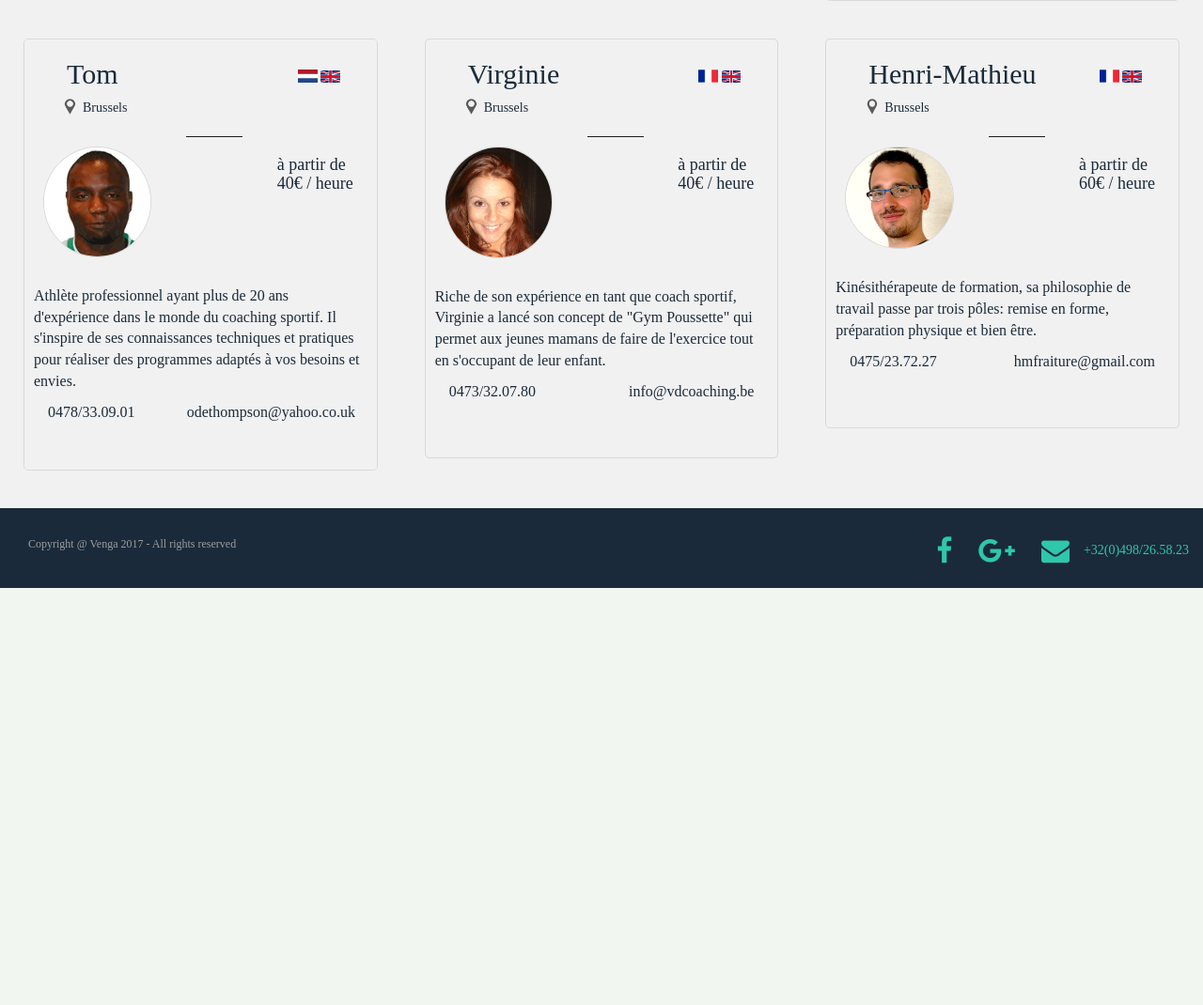
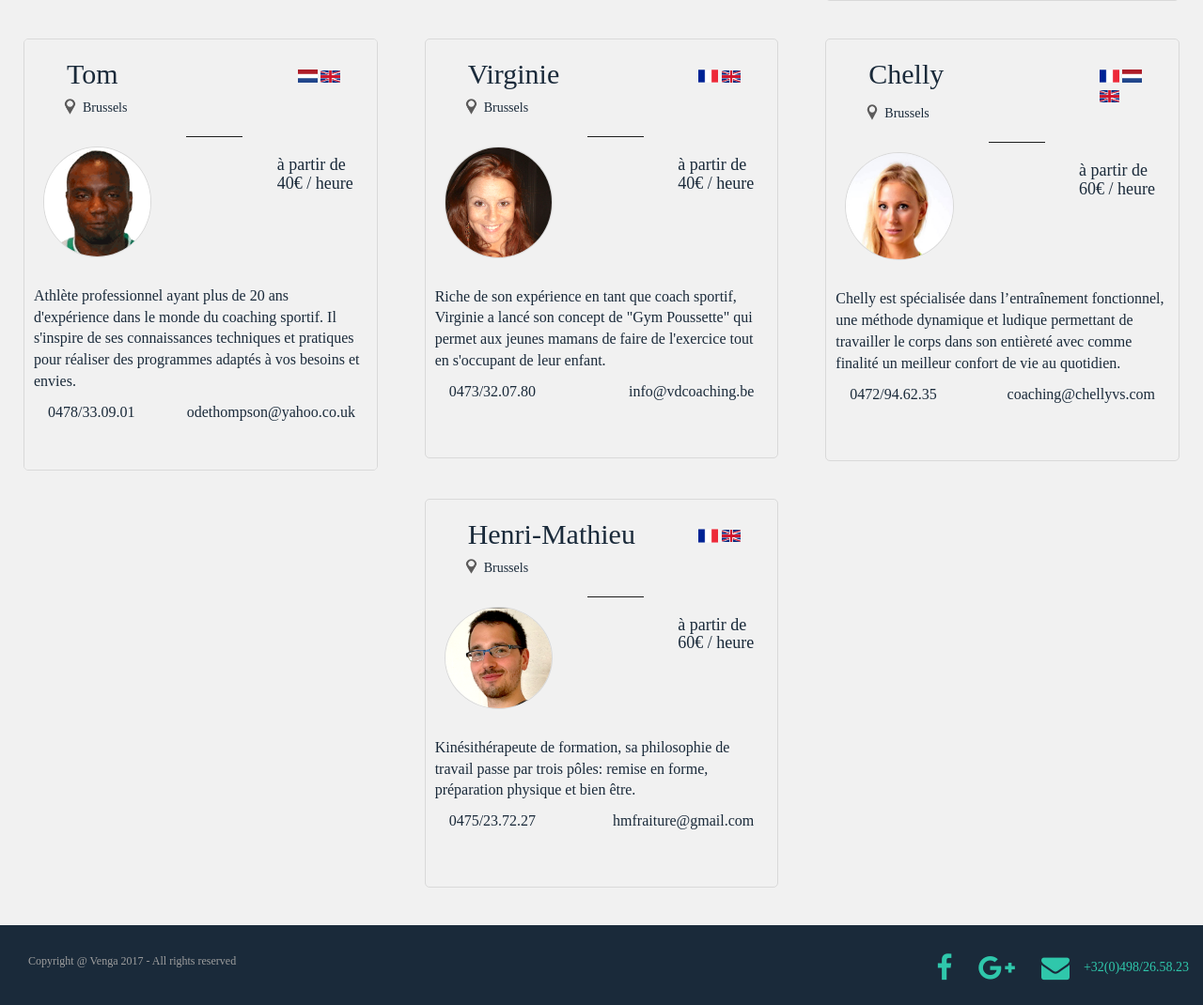
Before and after one commit to AlexTombeur/Venga, a Rails app: page /trainers in a window 1280 px wide. Shown: the part 2659-3729 px from the top of the page at 94% size. Before the commit the page ends 3285 px from the top, so only its background shows below. Run offline with Rails 7, Linux system fonts and the light colour scheme; style sheets or scripts are compiled from the project's sources; some libraries are stand-ins or nearby versions.

Commit message:
chelly's profile

```diff
--- a/app/views/pages/trainers.html.erb
+++ b/app/views/pages/trainers.html.erb
@@ -129,6 +129,8 @@
         </div>
       </div>
 
+
+
       <div class="col-md-4 col-sm-6 col-xs-12">
         <div class="card">
           <div class="card-category">
@@ -198,6 +200,7 @@
           </div>
         </div>
       </div>
+
 
       <div class="col-md-4 col-sm-6 col-xs-12">
         <div class="card">
@@ -378,6 +381,42 @@
         </div>
       </div>
 
+     <div class="col-md-4 col-sm-6 col-xs-12">
+        <div class="card">
+          <div class="card-category">
+            <div class="line1 row">
+              <div class="col-md-9 col-sm-9 col-xs-9"><h2>Chelly</h2></div>
+              <div class="col-md-3 col-sm-3 col-xs-3 flags">
+                <%= image_tag("fr.png", :alt => "rss feed", :height => "40%", :width => "40%", class: "") %>
+                <%= image_tag("fl.png", :alt => "rss feed", :height => "40%", :width => "40%", class: "") %>
+                <%= image_tag("en.png", :alt => "rss feed", :height => "40%", :width => "40%", class: "") %>
+              </div>
+            </div>
+            <div class="list-inline">
+              <%= image_tag("location.png", :alt => "rss feed", :height => "5%", :width => "5%", class: "location") %>
+              <p>Brussels</p>
+            </div>
+            <hr class="hr--small">
+          </div>
+
+            <div class="price list-inline">
+              <%= image_tag("chelly.jpg", :alt => "rss feed", :height => "103%", :width => "35%", class: "picture") %>
+              <h4>
+                à partir de<br>
+                60€ / heure
+              </h4>
+            </div>
+
+          <div class="card-description">
+            <p>Chelly est spécialisée dans l’entraînement fonctionnel, une méthode dynamique et ludique permettant de travailler le corps dans son entièreté avec comme finalité un meilleur confort de vie au quotidien.</p>
+            <div class="contact row">
+              <div class="col-md-5 col-sm-12 col-xs-12"><p>0472/94.62.35</p></div>
+              <div class="col-md-7 col-sm-12 col-xs-12 text-right"><p>coaching@chellyvs.com</p></div>
+            </div>
+          </div>
+        </div>
+      </div>
+
       <div class="col-md-4 col-sm-6 col-xs-12">
         <div class="card">
           <div class="card-category">
```
Also changed, not shown: app/assets/images/chelly.jpg (added).
